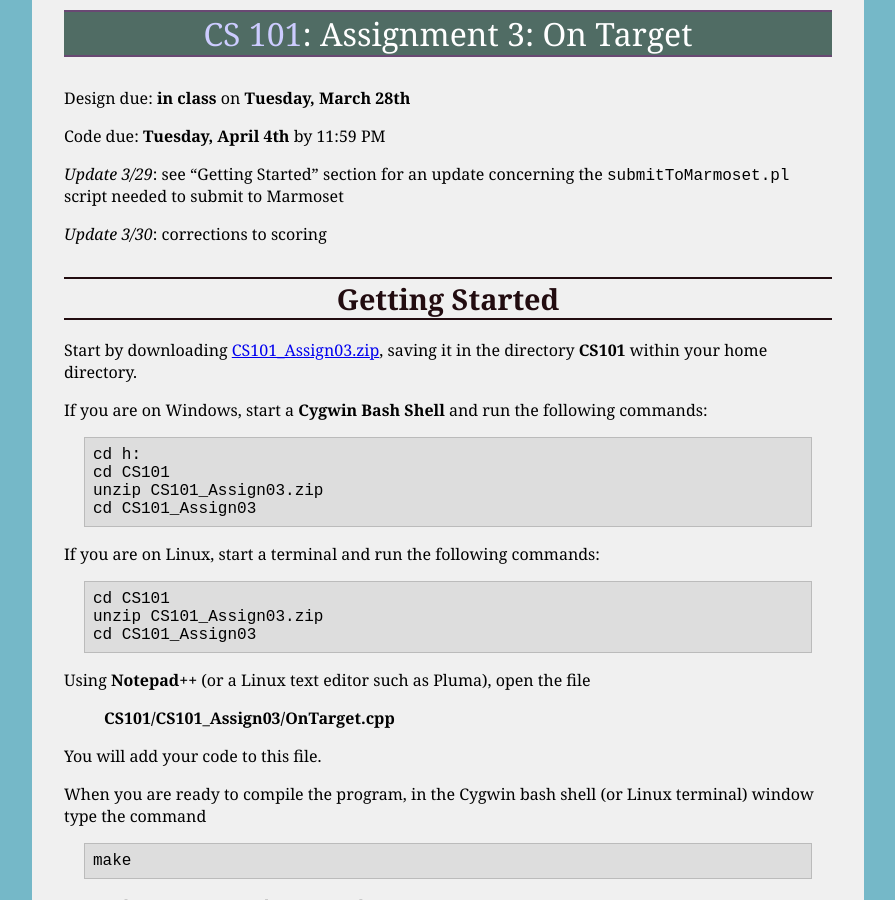
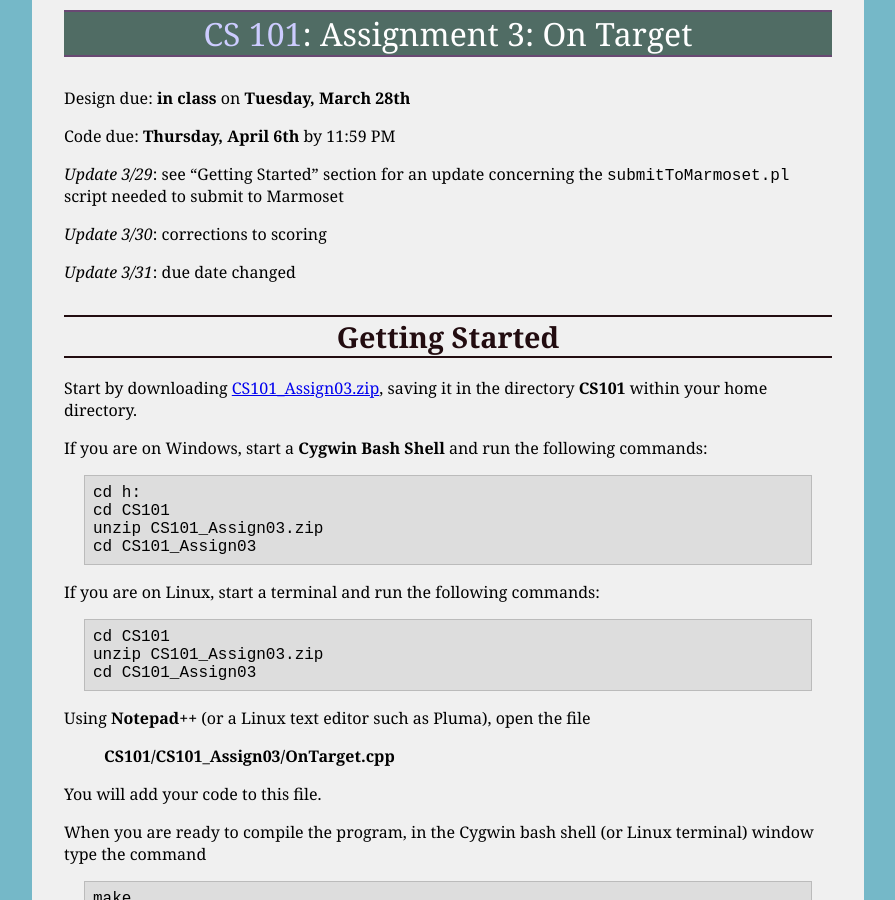
Before and after one commit to ycpcs/cs101-spring2017, a Jekyll site: the page built from assign/assign03.md, in a window 1280 px wide and 900 px high. Shown: the whole window, without its empty margins (192-1087 px from the left). Built offline with Jekyll 4.4.1, drawn with Linux system fonts in a browser that asks for light colours.

Commit message:
move due date for a3 to 4/6

```diff
--- a/assign/assign03.md
+++ b/assign/assign03.md
@@ -5,11 +5,13 @@ title: "Assignment 3: On Target"
 
 Design due: **in class** on **Tuesday, March 28th**
 
-Code due: **Tuesday, April 4th** by 11:59 PM
+Code due: **Thursday, April 6th** by 11:59 PM
 
 *Update 3/29*: see "Getting Started" section for an update concerning the `submitToMarmoset.pl` script needed to submit to Marmoset
 
 *Update 3/30*: corrections to scoring
+
+*Update 3/31*: due date changed
 
 Getting Started
 ===============
```
Also changed, not shown: assign/index.md (+1 -1 lines), index.md (+1 -0 lines).
